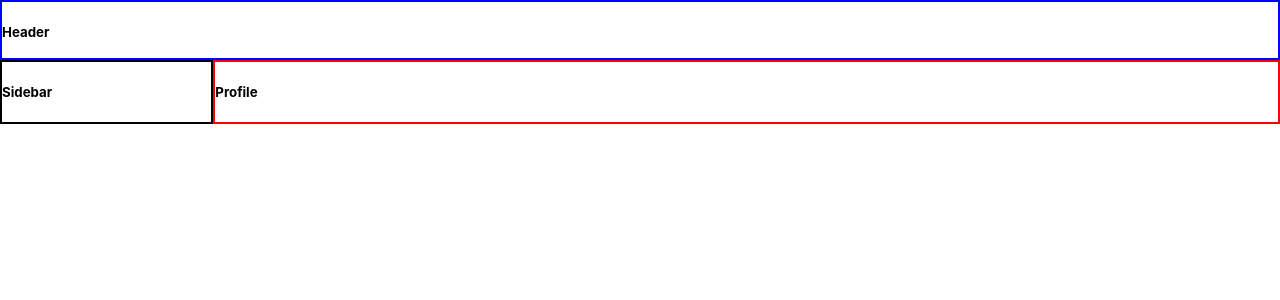
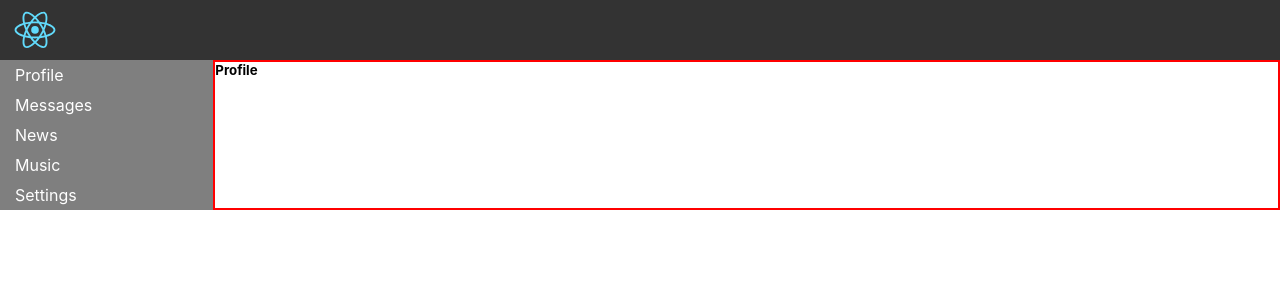
Before and after one commit to farid95g/social-network, a React (Create React App) app: page / in a window 1280 px wide. Shown: the top 300 px of the page. Built offline with nearby package versions, Linux system fonts and the light colour scheme.

Commit message:
BrowserRouter and sidebar nav links

```diff
--- a/package.json
+++ b/package.json
@@ -8,6 +8,7 @@
     "@testing-library/user-event": "^12.8.3",
     "react": "^17.0.2",
     "react-dom": "^17.0.2",
+    "react-router-dom": "^5.2.0",
     "react-scripts": "4.0.3",
     "web-vitals": "^1.1.2"
   },
--- a/src/components/Header/Header.jsx
+++ b/src/components/Header/Header.jsx
@@ -1,10 +1,11 @@
 import React from "react";
-import classes from "./Header.module.css";
+import styles from "./Header.module.css";
+import logo from "./../../logo.svg";
 
 const Header = () => {
   return (
-    <header className={classes.header}>
-      <h5>Header</h5>
+    <header className={styles.header}>
+      <img src={logo} alt="company logo" />
     </header>
   );
 }
--- a/src/components/Header/Header.module.css
+++ b/src/components/Header/Header.module.css
@@ -1,4 +1,9 @@
 .header {
-  border: 2px solid blue;
   grid-area: h;
+  background-color: rgba(0, 0, 0, .8);
 }
+
+.header img {
+  width: 70px;
+  height: 100%;
+}
--- a/src/components/Profile/Profile.jsx
+++ b/src/components/Profile/Profile.jsx
@@ -1,5 +1,5 @@
 import React from "react";
-import classes from "./Profile.module.css";
+import styles from "./Profile.module.css";
 
 const Profile = () => {
   return (
--- a/src/components/Sidebar/Sidebar.jsx
+++ b/src/components/Sidebar/Sidebar.jsx
@@ -1,10 +1,29 @@
 import React from "react";
-import classes from "./Sidebar.module.css";
+import styles from "./Sidebar.module.css";
+import { NavLink } from "react-router-dom";
 
 const Sidebar = () => {
   return (
-    <aside className={classes.sidebar}>
-      <h5>Sidebar</h5>
+    <aside className={styles.sidebar}>
+      <nav className={styles.nav}>
+        <ul>
+          <li className={`${styles.item} ${styles.active}`}>
+            <NavLink to="/profile" activeClassName={styles.active}>Profile</NavLink>
+          </li>
+          <li className={styles.item}>
+            <NavLink to="/messages" activeClassName={styles.active}>Messages</NavLink>
+          </li>
+          <li className={styles.item}>
+            <NavLink to="/news" activeClassName={styles.active}>News</NavLink>
+          </li>
+          <li className={styles.item}>
+            <NavLink to="/music" activeClassName={styles.active}>Music</NavLink>
+          </li>
+          <li className={styles.item}>
+            <NavLink to="/settings" activeClassName={styles.active}>Settings</NavLink>
+          </li>
+        </ul>
+      </nav>
     </aside>
   );
 }
--- a/src/components/Sidebar/Sidebar.module.css
+++ b/src/components/Sidebar/Sidebar.module.css
@@ -1,4 +1,22 @@
 .sidebar {
-  border: 2px solid #000;
   grid-area: s;
+  background-color: rgba(0, 0, 0, .5);
 }
+
+.nav ul {
+  list-style-type: none;
+  padding-left: 15px;
+}
+
+li.item {
+  padding: 5px 0;
+}
+
+li.item a {
+  text-decoration: none;
+  color: #fff;
+}
+
+li.item a.active {
+  color: rgb(0, 255, 255);
+}
--- a/src/index.css
+++ b/src/index.css
@@ -11,3 +11,8 @@ code {
   font-family: source-code-pro, Menlo, Monaco, Consolas, 'Courier New',
     monospace;
 }
+
+* {
+  margin: 0;
+  padding: 0;
+}
--- a/src/index.js
+++ b/src/index.js
@@ -1,14 +1,17 @@
-import React from 'react';
-import ReactDOM from 'react-dom';
-import './index.css';
-import App from './App';
-import reportWebVitals from './reportWebVitals';
+import React from "react";
+import ReactDOM from "react-dom";
+import "./index.css";
+import App from "./App";
+import reportWebVitals from "./reportWebVitals";
+import { BrowserRouter as Router } from "react-router-dom";
 
 ReactDOM.render(
   <React.StrictMode>
-    <App />
+    <Router>
+      <App />
+    </Router>
   </React.StrictMode>,
-  document.getElementById('root')
+  document.getElementById("root")
 );
 
 // If you want to start measuring performance in your app, pass a function
```
Also changed, not shown: 1 other file (tests, documents, lock files or other folders).
